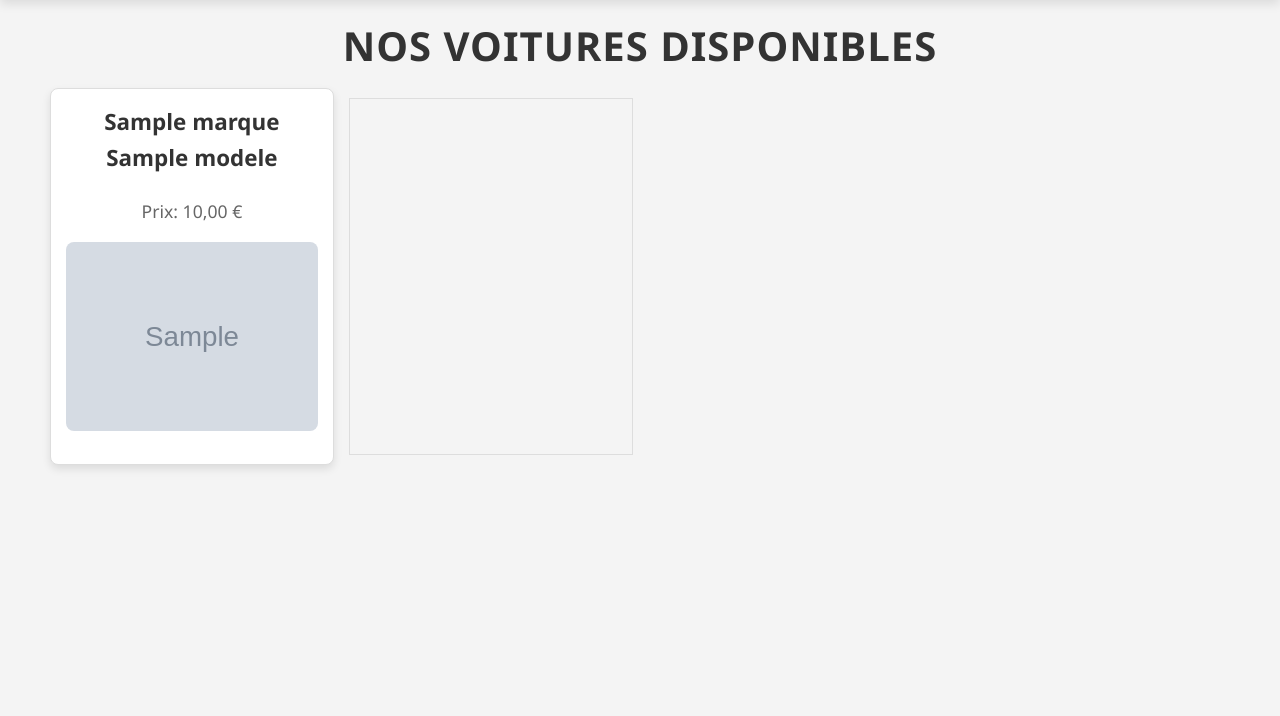
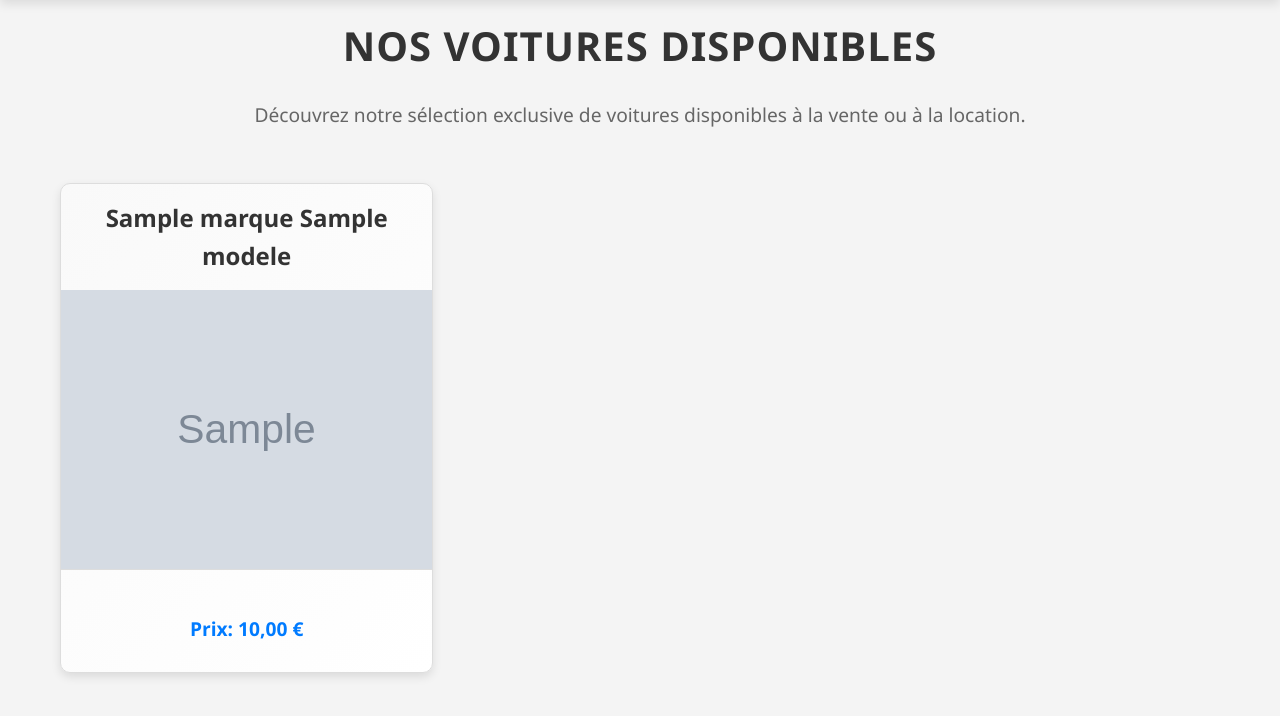
Before and after one commit to LulDrako/SYMFONY, a Symfony app: template templates/article/index.html.twig in a window 1280 px wide. Shown: the part 56-772 px from the top of the page. Run offline with Twig, Linux system fonts and the light colour scheme; the template is opened without the code that fills it: most values are stand-ins (such as "Sample title", 1, 10 or a date in 2020); grey boxes marked "Sample" are stand-in pictures; some libraries are stand-ins or nearby versions.

Commit message:
Enhance home page layout with new CSS styles, update video settings, and improve contact section images

```diff
--- a/public/css/article.css
+++ b/public/css/article.css
@@ -1,51 +1,61 @@
-
-h1 {
+/* Section principale */
+.header-section {
     text-align: center;
-    color: #333;
-    margin-top: 30px;
+    margin-bottom: 30px;
 }
 
+.header-section h1 {
+    font-size: 2.5rem;
+    color: #333;
+    margin-bottom: 10px;
+}
+
+.header-section p {
+    font-size: 1.2rem;
+    color: #666;
+}
+
+/* Conteneur des voitures */
 .voitures {
     display: grid;
-    grid-template-columns: repeat(auto-fill, minmax(250px, 1fr));
-    gap: 15px;
-    padding: 10px;
+    grid-template-columns: repeat(auto-fill, minmax(280px, 1fr));
+    gap: 20px;
+    padding: 20px;
     margin: 0 auto;
     max-width: 1200px;
 }
 
+/* Carte voiture */
 .voiture {
-    background-color: #fff;
+    background: linear-gradient(135deg, #f9f9f9, #ffffff);
     border: 1px solid #ddd;
-    border-radius: 8px;
-    padding: 15px;
-    text-align: center;
-    box-shadow: 0 4px 8px rgba(0, 0, 0, 0.1);
+    border-radius: 10px;
+    overflow: hidden;
+    box-shadow: 0 4px 10px rgba(0, 0, 0, 0.1);
     transition: transform 0.3s ease, box-shadow 0.3s ease;
+    display: flex;
+    flex-direction: column;
+    justify-content: space-between;
 }
 
 .voiture:hover {
     transform: translateY(-5px);
-    box-shadow: 0 6px 12px rgba(0, 0, 0, 0.2);
+    box-shadow: 0 8px 20px rgba(0, 0, 0, 0.15);
 }
 
-.voiture h2 {
-    font-size: 1.4em;
+/* Header de la voiture */
+.voiture-header h2 {
+    font-size: 1.5rem;
     color: #333;
-    margin-bottom: 10px;
+    text-align: center;
+    margin: 15px 0;
 }
 
-.voiture p {
-    font-size: 1.1em;
-    color: #666;
-    margin-bottom: 15px;
-}
-
+/* Image de la voiture */
 .voiture-image {
     max-width: 100%;
     height: auto;
-    border-radius: 8px;
-    margin-bottom: 10px;
+    border-bottom: 1px solid #ddd;
     transition: transform 0.3s ease;
 }
 
@@ -53,12 +63,47 @@ h1 {
     transform: scale(1.05);
 }
 
+/* Footer de la voiture */
+.voiture-footer {
+    padding: 15px;
+    text-align: center;
+}
+
+.voiture-prix {
+    font-size: 1.2rem;
+    color: #007bff;
+    font-weight: bold;
+    margin-bottom: 10px;
+}
+
+/* Bouton d'achat */
+.btn-acheter {
+    display: inline-block;
+    background-color: #007bff;
+    color: #fff;
+    text-decoration: none;
+    padding: 10px 15px;
+    border-radius: 5px;
+    font-size: 1rem;
+    transition: background-color 0.3s ease, transform 0.2s ease;
+}
+
+.btn-acheter:hover {
+    background-color: #0056b3;
+    transform: scale(1.05);
+}
+
+/* Texte alternatif */
 em {
     font-style: italic;
     color: #999;
+    text-align: center;
 }
 
+/* Espacement entre les cartes */
 hr {
-    border: 1px solid #ddd;
+    border: none;
+    height: 1px;
+    background-color: #ddd;
     margin: 10px 0;
 }
--- a/templates/article/index.html.twig
+++ b/templates/article/index.html.twig
@@ -3,17 +3,23 @@
 {% block title %}Nos Voitures{% endblock %}
 
 {% block head %}
-    {{ parent() }} <!-- Inclut les fichiers CSS de base -->
-    <link rel="stylesheet" href="{{ asset('css/article.css') }}"> <!-- Lien vers le CSS spécifique aux voitures -->
+    {{ parent() }}
+    <link rel="stylesheet" href="{{ asset('css/article.css') }}">
 {% endblock %}
 
 {% block body %}
+    <section class="header-section">
         <h1>Nos Voitures Disponibles</h1>
-    <div class="voitures">
+        <p>Découvrez notre sélection exclusive de voitures disponibles à la vente ou à la location.</p>
+    </section>
+
+    <section class="voitures">
         {% for voiture in voitures %}
             <div class="voiture">
+                <div class="voiture-header">
                     <h2>{{ voiture.marque }} {{ voiture.modele }}</h2>
-                <p>Prix: {{ voiture.prix | number_format(2, ',', ' ') }} €</p>
+                </div>
+                <div class="voiture-body">
                     {% if voiture.imageUrl %}
                         <a href="{{ path('ajouter_au_panier', {'id': voiture.id}) }}">
                             <img src="{{ voiture.imageUrl }}" alt="{{ voiture.marque }} {{ voiture.modele }}" class="voiture-image">
@@ -22,7 +28,10 @@
                         <p><em>Aucune image disponible</em></p>
                     {% endif %}
                 </div>
-            <hr>
+                <div class="voiture-footer">
+                    <p class="voiture-prix">Prix: {{ voiture.prix | number_format(2, ',', ' ') }} €</p>
+                </div>
+            </div>
         {% endfor %}
-    </div>
+    </section>
 {% endblock %}
```
Also changed, not shown: public/css/home.css (added, +95 -0 lines), public/css/index.css (deleted, +0 -64 lines), templates/contact/index.html.twig (+7 -4 lines), templates/home/home.html.twig (+9 -4 lines). Lines whose indentation alone changed are shown as unchanged.
